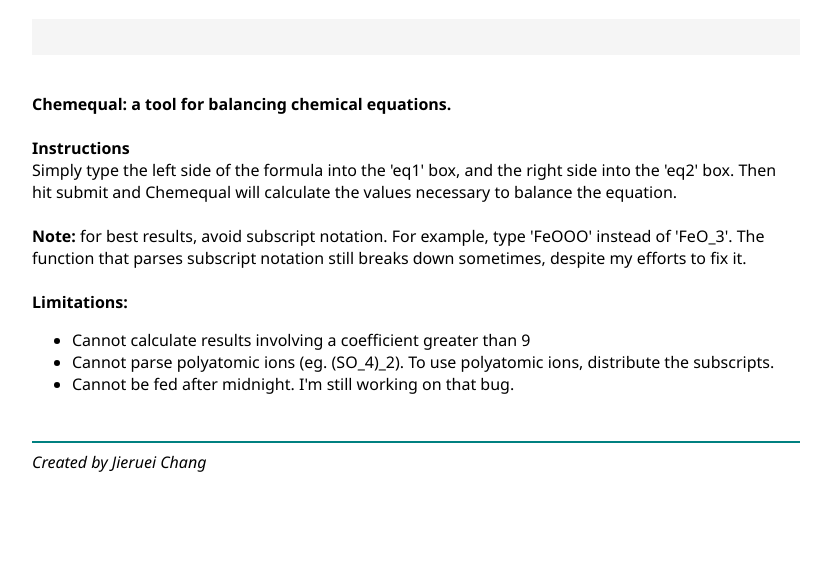
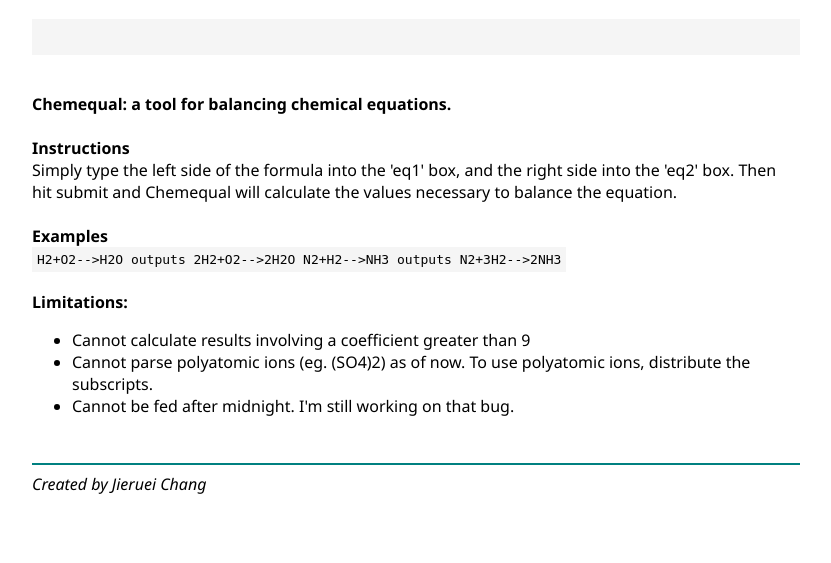
Before and after one commit to jierueichang/chemequal, a Flask app: page / in a window 1280 px wide. Shown: the part 485-1048 px from the top of the page, without its empty margins (224-1055 px from the left). Before the commit the page ends 957 px from the top, so only its background shows below. Run offline with Flask 2, Linux system fonts and the light colour scheme.

Commit message:
Added examples

```diff
--- a/templates/index.html
+++ b/templates/index.html
@@ -35,11 +35,21 @@
                 background-color:rgb(148, 255, 127);
                 border:none;
                 font-size:13pt;
+                color:black;
+            }
+            input[type=submit]:hover{
+                background-color:teal;
+                color:white;
             }
             hr{
                 border:none;
                 background-color:teal;
                 min-height:2px;
+            }
+            code{
+                font-family:monospace;
+                padding:5px;
+                background-color:whitesmoke;
             }
         </style>
         <h1>Chemequal</h1>
@@ -63,13 +73,17 @@
             <br>
             Simply type the left side of the formula into the 'eq1' box, and the right side into the 'eq2' box. Then hit submit and Chemequal will calculate the values necessary to balance the equation.
             <br><br>
-            <strong>Note:</strong>
-            for best results, avoid subscript notation. For example, type 'FeOOO' instead of 'FeO_3'. The function that parses subscript notation still breaks down sometimes, despite my efforts to fix it.
+            <strong>Examples</strong>
+            <br>
+            <code>
+                H2+O2-->H2O outputs 2H2+O2-->2H2O
+                N2+H2-->NH3 outputs N2+3H2-->2NH3
+            </code>
             <br><br>
             <strong>Limitations:</strong>
             <ul>
                 <li>Cannot calculate results involving a coefficient greater than 9</li>
-                <li>Cannot parse polyatomic ions (eg. (SO_4)_2). To use polyatomic ions, distribute the subscripts.</li>
+                <li>Cannot parse polyatomic ions (eg. (SO4)2) as of now. To use polyatomic ions, distribute the subscripts.</li>
                 <li>Cannot be fed after midnight. I'm still working on that bug.</li>
             </ul>
             <br>
```
